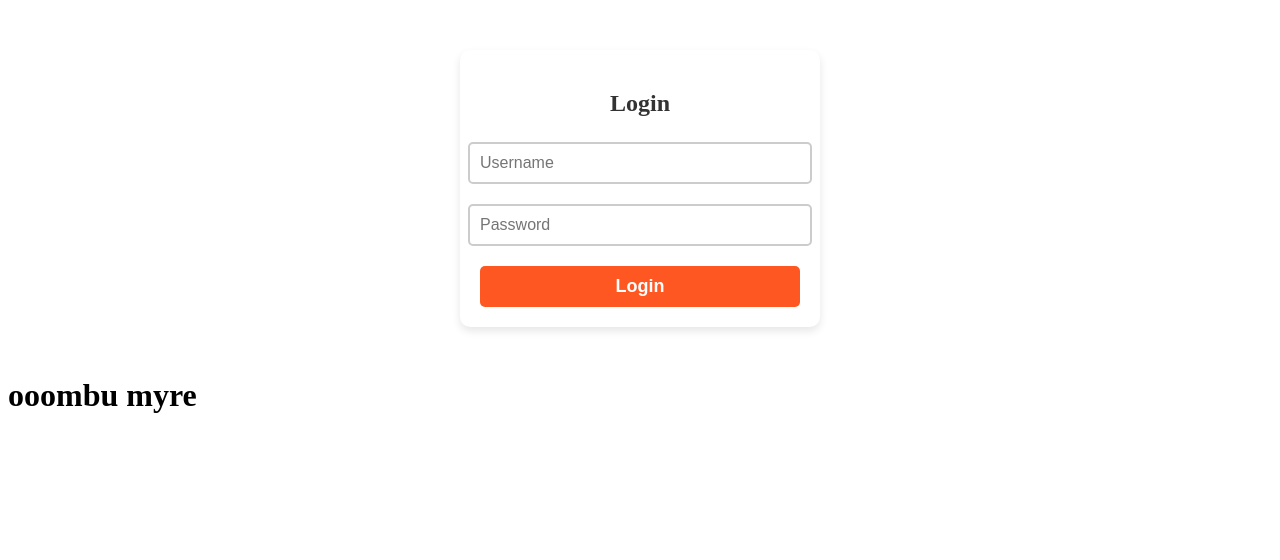
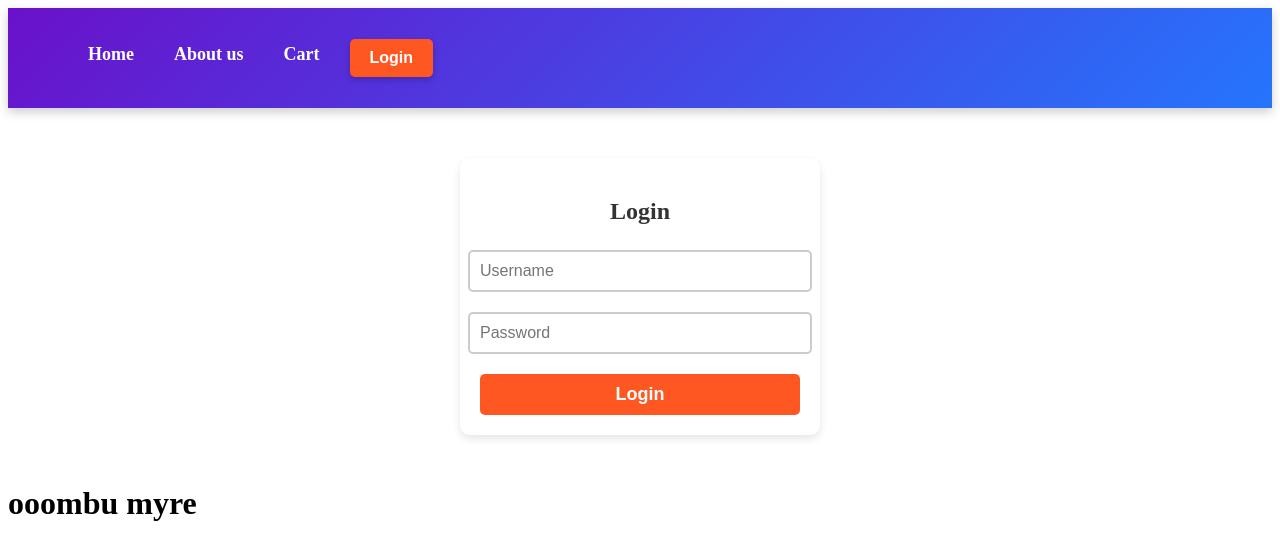
Before and after one commit to Kenkarate/threaded, a React (Vite) app: page / in a window 1280 px wide. Shown: the top 560 px of the page. Built offline with nearby package versions, Linux system fonts and the light colour scheme.

Commit message:
folder structure added

```diff
--- a/src/App.js
+++ b/src/App.js
@@ -2,9 +2,11 @@ import React from "react";
 import ReactDOM from "react-dom/client";
 import BodyComponent from "./components/BodyComponent";
 import { createBrowserRouter, RouterProvider, Outlet } from "react-router-dom";
+import HeaderComponent from "./components/HeaderComponent"
 const AppLayout = () => {
     return (
       <div className="AppLayout">
+        <HeaderComponent/>
         <Outlet />
       </div>
     );
--- a/src/components/BodyComponent.js
+++ b/src/components/BodyComponent.js
@@ -1,6 +1,7 @@
 import React from "react";
 import ReactDOM from "react-dom/client";
 import { useState} from "react";
+
 
 const BodyComponent = ()=>{
     const [username, setUsername] = useState("");
@@ -12,6 +13,7 @@ const BodyComponent = ()=>{
 
     return (
       <div className="login-container">
+
         <h2>Login</h2>
         <input
           type="text"
```
